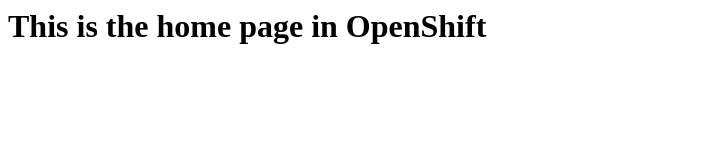
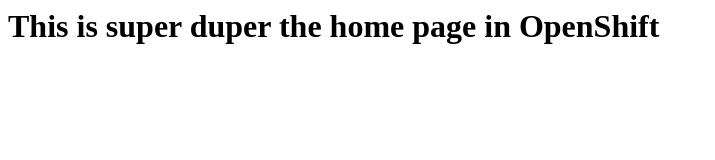
Before and after one commit to DariuszPrzysiecki/testrepo, a plain HTML site: page index.html in a window 1280 px wide. Shown: the whole page, without its empty margins (0-715 px from the left). Drawn offline with Linux system fonts and the light colour scheme.

Commit message:
Modified index file

```diff
--- a/index.html
+++ b/index.html
@@ -3,6 +3,6 @@
     <title>HTML Home Page</title>
   </head>
   <body>
-    <h1>This is the home page in OpenShift</h1>
+    <h1>This is super duper the home page in OpenShift</h1>
   </body>
 </html>
```
